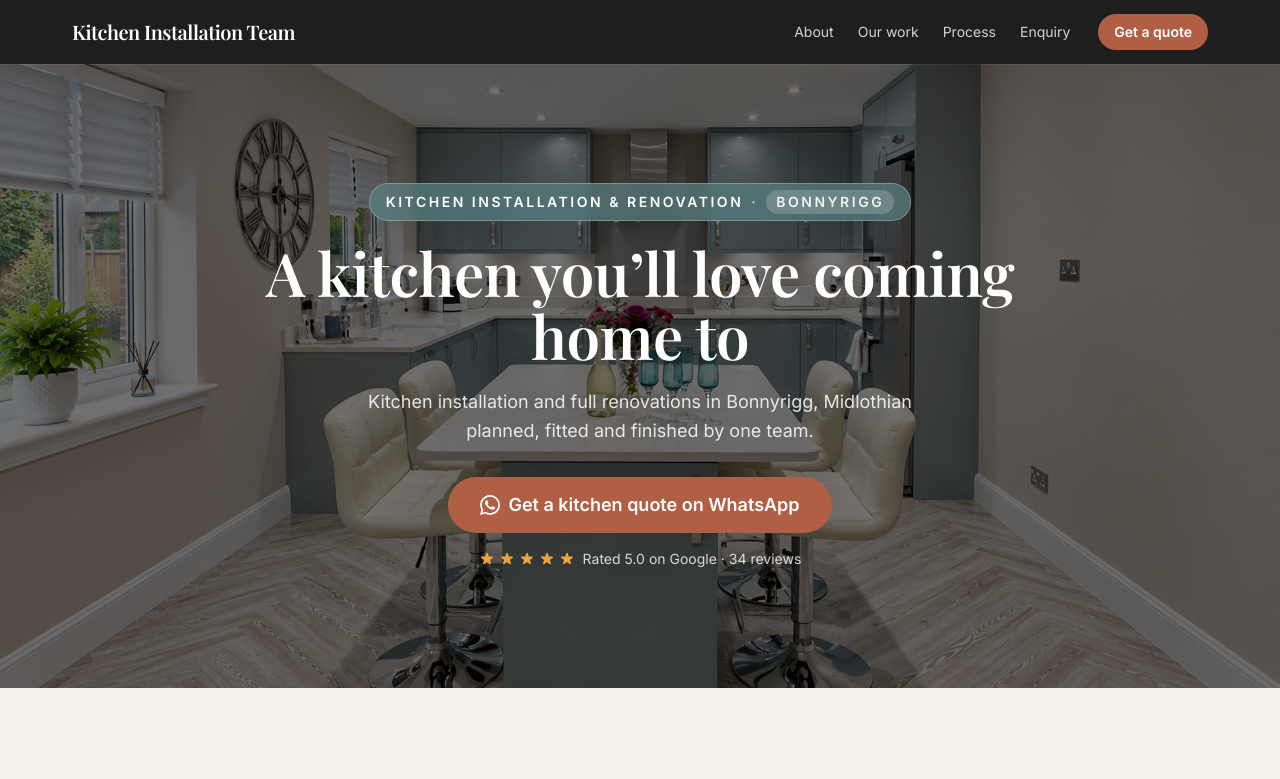
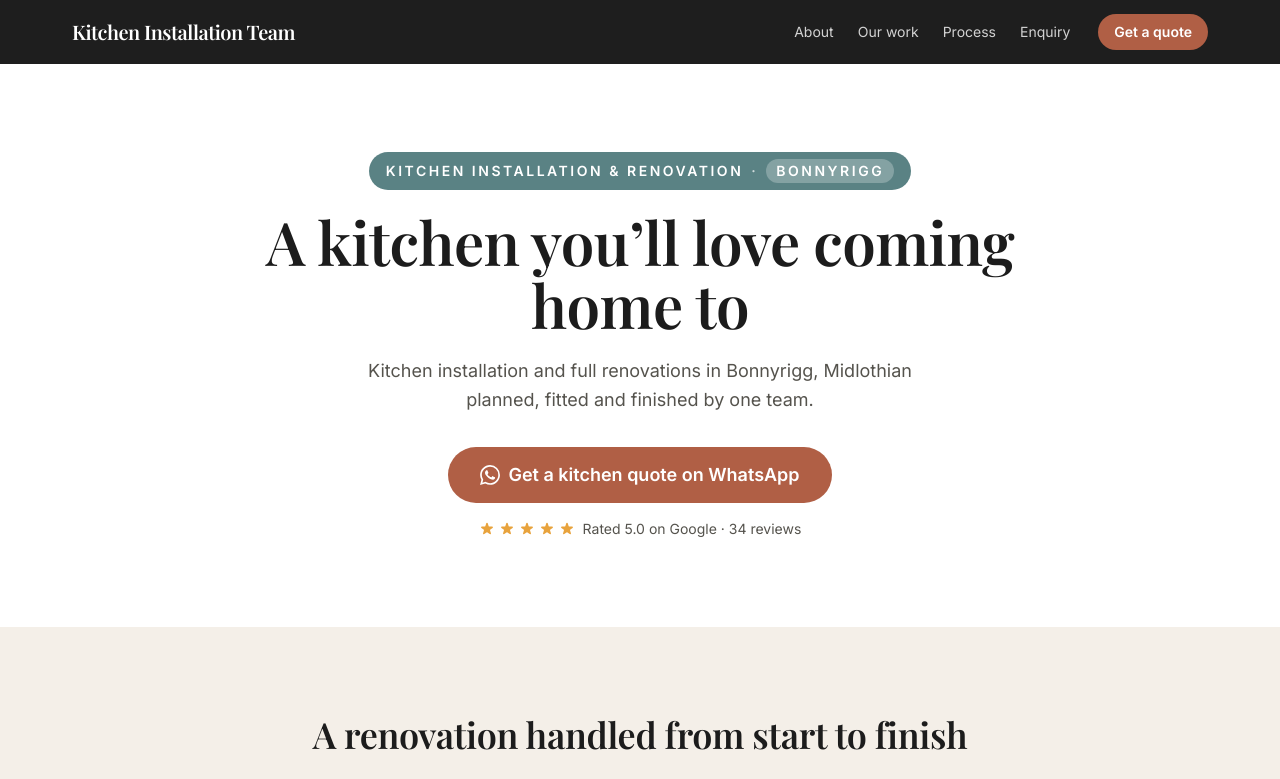
Before and after one commit to Tradetitan66/kitchen-installation-ltd, a React (Vite) app: page / in a window 1280 px wide. Shown: the top 779 px of the page. Built offline with nearby package versions, Linux system fonts and the light colour scheme.

Commit message:
Make hero a plain white layout without image background

```diff
--- a/src/components/Hero.tsx
+++ b/src/components/Hero.tsx
@@ -6,27 +6,19 @@ import { useEnquiry } from "../context/enquiry";
 export default function Hero() {
   const { openEnquiry } = useEnquiry();
   return (
-    <section id="top" className="relative" aria-label="Introduction">
-      <div className="relative h-[78vh] max-h-[640px] min-h-[480px] w-full overflow-hidden">
-        <img
-          src="/images/hero-kitchen.png"
-          alt="A recently fitted kitchen designed and installed by Kitchen Installation Team in Bonnyrigg"
-          className="absolute inset-0 h-full w-full object-cover"
-          fetchPriority="high"
-        />
-        <div className="absolute inset-0 bg-black/55" />
-        <div className="container-site absolute inset-0 flex flex-col items-center justify-center text-center">
-          <p className="inline-flex items-center gap-2 rounded-full border border-white/25 bg-brand/70 px-4 py-1.5 text-xs font-semibold uppercase tracking-[0.18em] text-white backdrop-blur-sm sm:text-sm">
+    <section id="top" className="section-pad bg-white" aria-label="Introduction">
+      <div className="container-site flex flex-col items-center text-center">
+        <p className="inline-flex items-center gap-2 rounded-full border border-brand/30 bg-brand px-4 py-1.5 text-xs font-semibold uppercase tracking-[0.18em] text-white sm:text-sm">
           Kitchen Installation &amp; Renovation
           <span className="hidden text-white/70 sm:inline">&middot;</span>
-            <span className="rounded-full bg-paper/20 px-2.5 py-0.5 text-white/90">
+          <span className="rounded-full bg-white/25 px-2.5 py-0.5 text-white">
             Bonnyrigg
           </span>
         </p>
-          <h1 className="h1-display mt-5 max-w-3xl text-white sm:text-5xl md:text-6xl">
+        <h1 className="h1-display mt-5 max-w-3xl text-4xl text-ink sm:text-5xl md:text-6xl">
           A kitchen you&rsquo;ll love coming home to
         </h1>
-          <p className="mt-5 max-w-xl text-base leading-relaxed text-white/85 sm:text-lg">
+        <p className="mt-5 max-w-xl text-base leading-relaxed text-ink-muted sm:text-lg">
           Kitchen installation and full renovations in Bonnyrigg, Midlothian
           planned, fitted and finished by one team.
         </p>
@@ -38,14 +30,13 @@ export default function Hero() {
           <WhatsAppIcon className="h-5 w-5" />
           Get a kitchen quote on WhatsApp
         </button>
-          <p className="mt-4 flex items-center justify-center gap-2 text-sm text-white/80">
+        <p className="mt-4 flex items-center justify-center gap-2 text-sm text-ink-muted">
           <Stars className="h-4 w-4" />
           <span>
             Rated {BUSINESS.rating} on Google &middot; {BUSINESS.reviewCount} reviews
           </span>
         </p>
       </div>
-      </div>
     </section>
   );
 }
```
Lines whose indentation alone changed are shown as unchanged.
